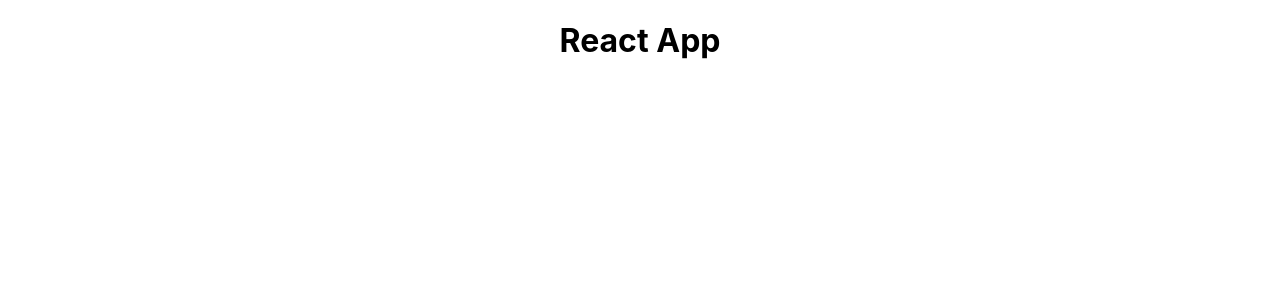
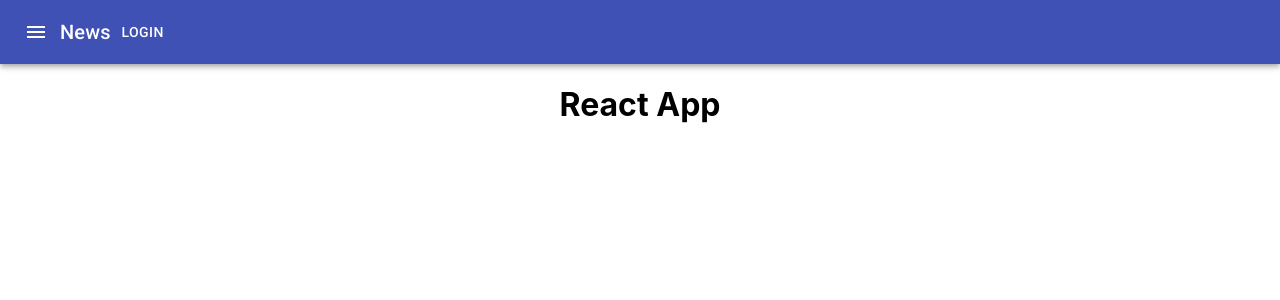
Before and after one commit to BuiKiem/my-budget, a React (Create React App) app in the folder frontend/: page / in a window 1280 px wide. Shown: the top 300 px of the page. Built offline with nearby package versions, Linux system fonts and the light colour scheme.

Commit message:
[Front-end] Create 'Navbar' component

```diff
--- a/frontend/src/App.js
+++ b/frontend/src/App.js
@@ -1,9 +1,13 @@
 import React from "react";
+
+import { Navbar } from "./components/Navbar/Navbar";
+
 import "./App.css";
 
 function App() {
   return (
     <div className="App">
+      <Navbar />
       <h1>React App</h1>
     </div>
   );
--- /dev/null
+++ b/frontend/src/components/Navbar/Navbar.js
@@ -0,0 +1,23 @@
+import React from "react";
+import {
+  AppBar,
+  Toolbar,
+  Typography,
+  Button,
+  IconButton
+} from "@material-ui/core";
+import { Menu as MenuIcon } from "@material-ui/icons";
+
+export const Navbar = () => {
+  return (
+    <AppBar position="static">
+      <Toolbar>
+        <IconButton edge="start" color="inherit" aria-label="menu">
+          <MenuIcon />
+        </IconButton>
+        <Typography variant="h6">News</Typography>
+        <Button color="inherit">Login</Button>
+      </Toolbar>
+    </AppBar>
+  );
+};
```
